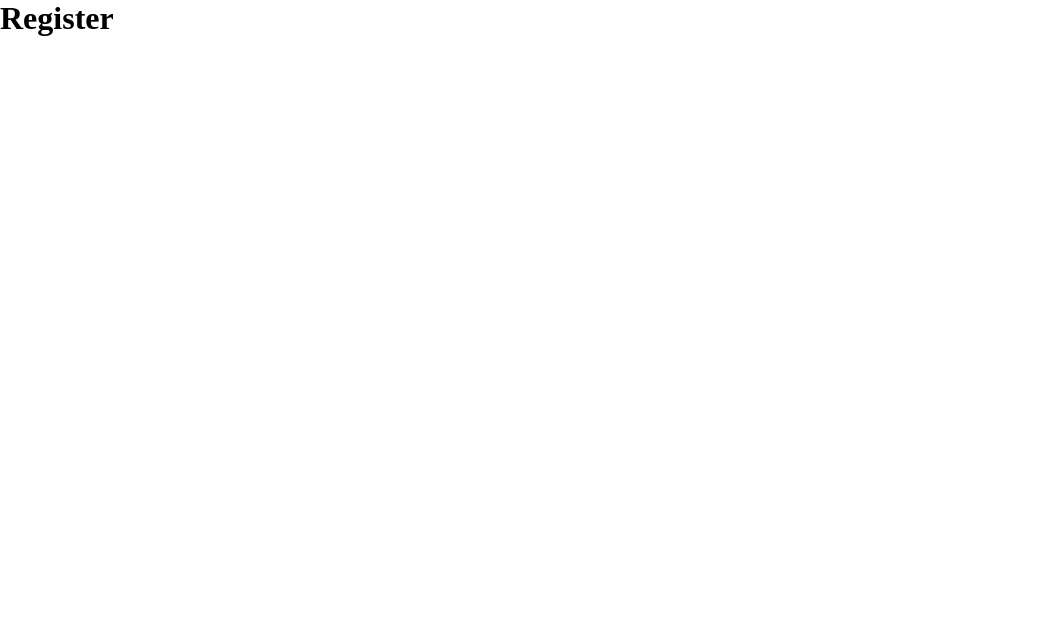
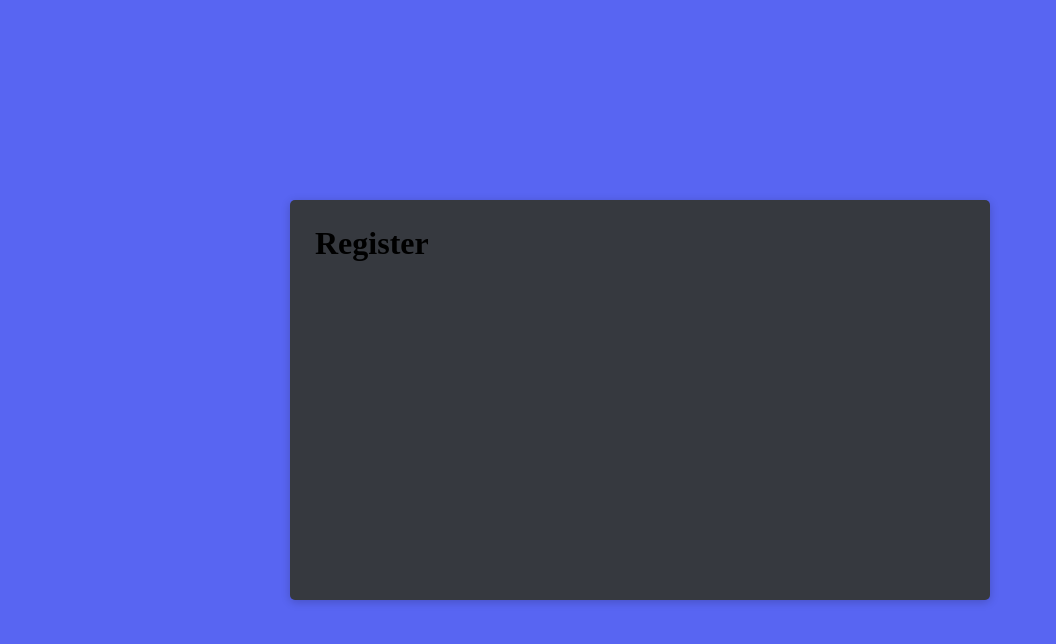
Before and after one commit to sandurijal03/discord, a React app in the folder frontend/: page /register in a window 1280 px wide. Shown: the top 644 px of the page, without its empty margins (0-1056 px from the left). Built offline with nearby package versions, Linux system fonts and the light colour scheme.

Commit message:
client: created custom wrapper for authentication using material ui

```diff
--- a/frontend/package.json
+++ b/frontend/package.json
@@ -28,6 +28,8 @@
     "webpack-dev-server": "^4.11.1"
   },
   "dependencies": {
+    "@emotion/react": "^11.11.3",
+    "@emotion/styled": "^11.11.0",
     "@mui/material": "^5.15.7",
     "@reduxjs/toolkit": "^2.1.0",
     "axios": "^1.6.7",
--- a/frontend/src/pages/Register.tsx
+++ b/frontend/src/pages/Register.tsx
@@ -1,9 +1,12 @@
 import * as React from 'react'
+import AuthBox from '../shared/components/AuthBox'
 
 const Register = () => {
   return (
     <div>
-      <h1>Register</h1>
+      <AuthBox>
+        <h1>Register</h1>
+      </AuthBox>
     </div>
   )
 }
--- /dev/null
+++ b/frontend/src/shared/components/AuthBox.tsx
@@ -0,0 +1,39 @@
+import * as React from 'react'
+import { styled } from '@mui/system'
+import { Box } from '@mui/material'
+
+const BoxWrapper = styled('div')({
+  width: '100%',
+  height: '100vh',
+  display: 'flex',
+  alignItems: 'center',
+  justifyContent: 'center',
+  background: '#5865f2',
+})
+
+type AuthBoxProps = {
+  children: React.ReactNode
+}
+
+const AuthBox: React.FC<AuthBoxProps> = (props) => {
+  return (
+    <BoxWrapper>
+      <Box
+        sx={{
+          width: 700,
+          height: 400,
+          bgcolor: '#36393f',
+          borderRadius: '5px',
+          boxShadow: '0 2px 10px 0 rgb(0 0 0 / 20%)',
+          display: 'flex',
+          flexDirection: 'column',
+          padding: '25px',
+        }}
+      >
+        {props.children}
+      </Box>
+    </BoxWrapper>
+  )
+}
+
+export default AuthBox
```
